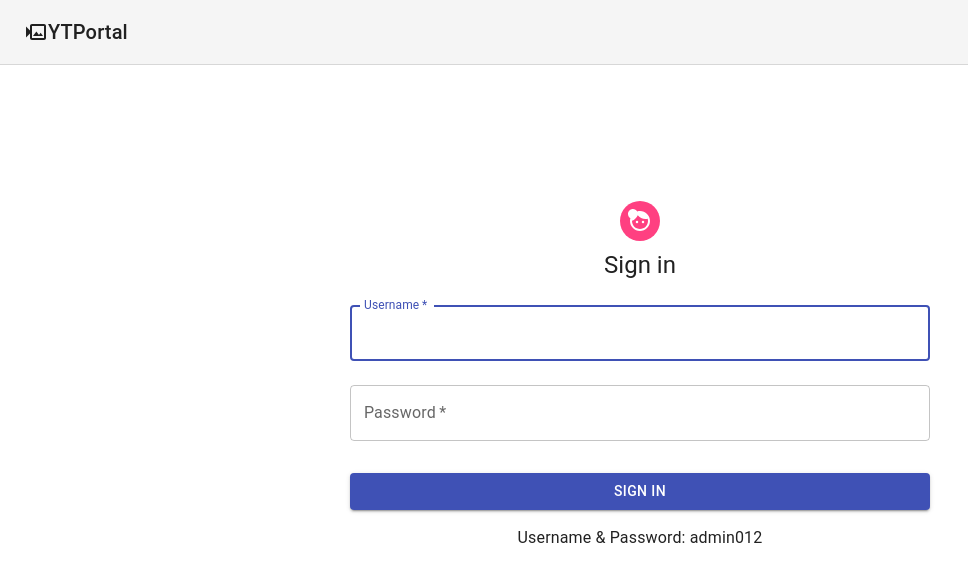
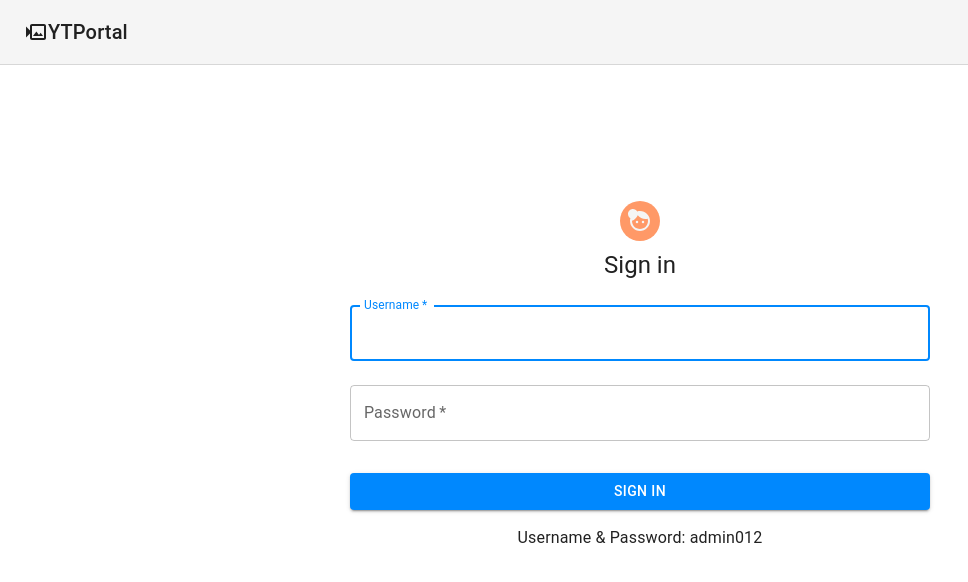
Before and after one commit to daniDNZ/portal-canales-youtube, a React (Create React App) app: page /login in a window 1280 px wide. Shown: the top 582 px of the page, without its empty margins (0-968 px from the left). Built offline with nearby package versions, Linux system fonts and the light colour scheme; no server answers.

Commit message:
Change palette

```diff
--- a/src/index.tsx
+++ b/src/index.tsx
@@ -1,5 +1,5 @@
 import { createTheme, CssBaseline, ThemeProvider } from "@mui/material";
-import { indigo, pink } from "@mui/material/colors";
+import { grey } from "@mui/material/colors";
 import React from "react";
 import ReactDOM from "react-dom/client";
 import { Provider } from "react-redux";
@@ -16,14 +16,22 @@ import Dashboard from "./routes/Dashboard";
 import Login from "./routes/Login";
 import MainContainer from "./routes/MainContainer";
 import Root from "./routes/Root";
-import Videos from "./routes/videos/Videos";
+import Videos from "./routes/Videos";
 
 // MUI Theme
 const theme = createTheme({
   palette: {
-    primary: indigo,
-    secondary: pink,
+    primary: {
+      main: "#0088FE",
+    },
+    secondary: {
+      main: "#FF8042",
+    },
+    background: {
+      default: grey[100],
+    },
   },
+  components: {},
 });
 
 // Routes
```
